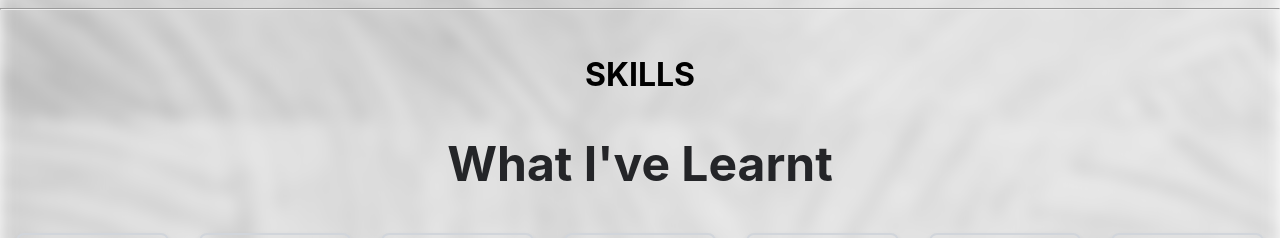
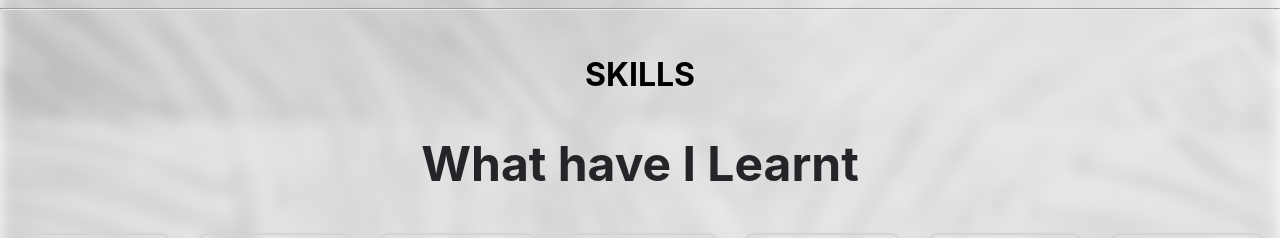
Before and after one commit to Ayushd028/ayush-portfolio, a React (Create React App) app: page / in a window 1280 px wide. Shown: the part 1800-2038 px from the top of the page. Built offline with nearby package versions, Linux system fonts and the light colour scheme.

Commit message:
Update Skills.jsx

```diff
--- a/src/components/Skills/Skills.jsx
+++ b/src/components/Skills/Skills.jsx
@@ -37,7 +37,7 @@ function Skills() {
     <div className="skills-container" name="Skills">
       <div className="skills-header">
         <h1 className="skills-title">SKILLS</h1>
-        <h2 className="skills-subtitle">What I've Learnt</h2>
+        <h2 className="skills-subtitle">What have I Learnt</h2>
       </div>
       <div className="skills-grid">
         {skillItems.map((item) => (
```
